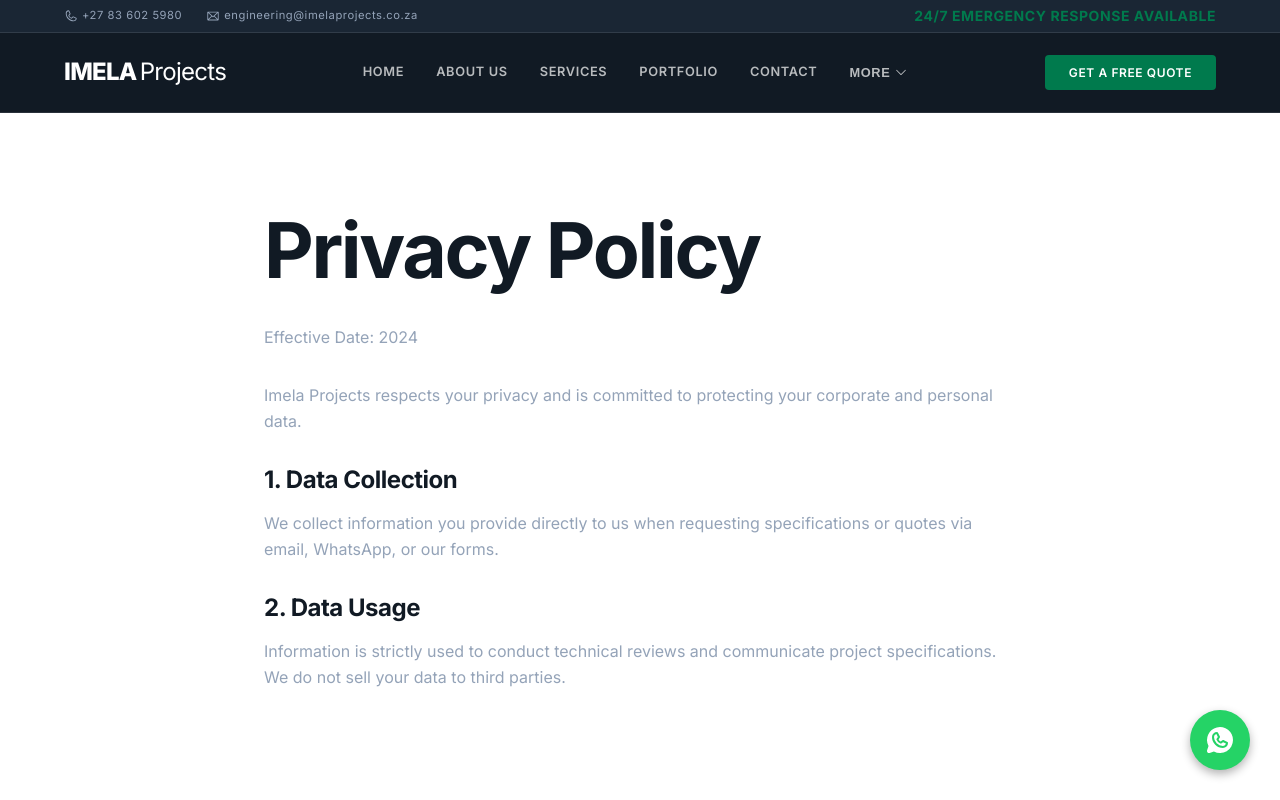
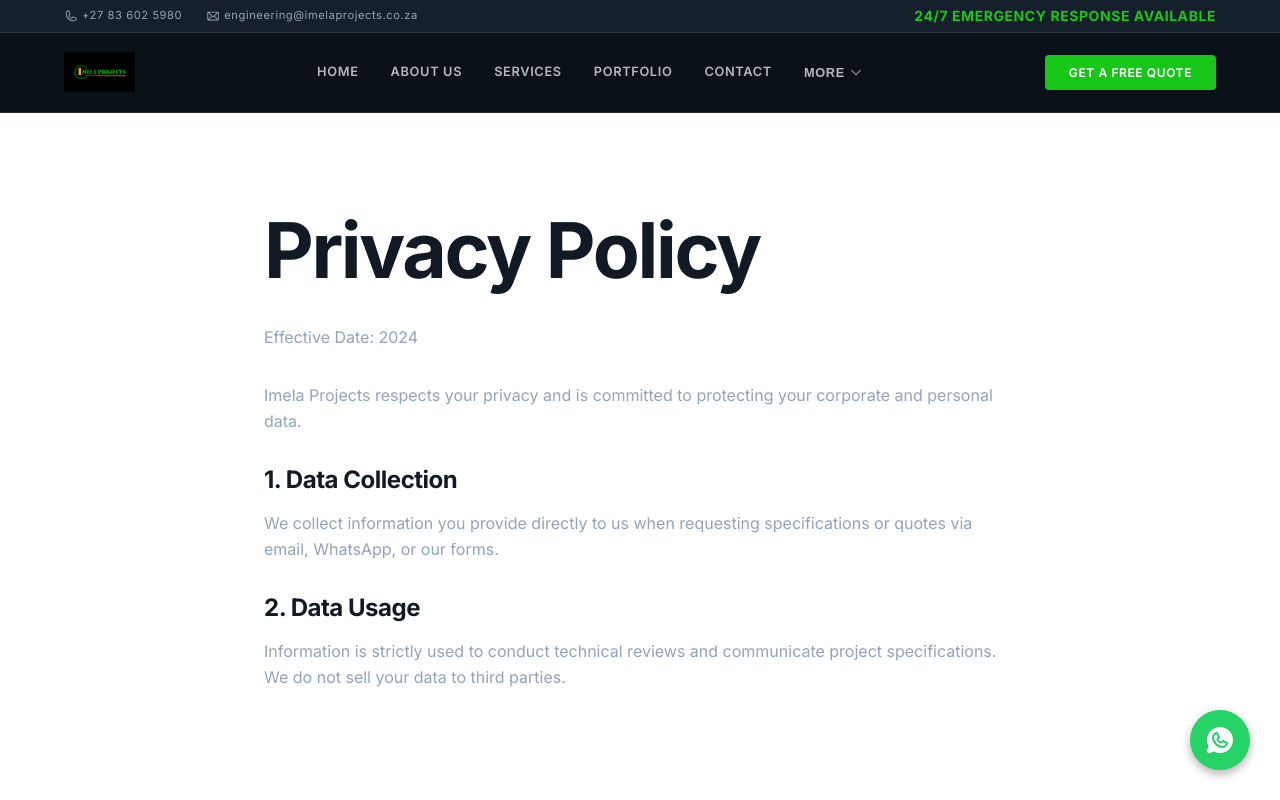
Before and after one commit to BYM1127/IMELA-PROJECTS, a React (Vite) app: page /privacy in a window 1280 px wide. Shown: the top 800 px of the page. Built offline with nearby package versions, Linux system fonts and the light colour scheme.

Commit message:
Add brand logo and update color scheme to match logo branding

```diff
--- a/src/components/Footer.jsx
+++ b/src/components/Footer.jsx
@@ -26,8 +26,8 @@ const Footer = () => {
       <div className="footer-main">
         <div className="container footer-grid">
           <div className="footer-brand">
-            <Link to="/" className="logo-text" style={{marginBottom: '1rem'}}>
-              <strong>IMELA</strong> Projects
+            <Link to="/" className="brand-logo-link" style={{marginBottom: '1rem', display: 'inline-block'}}>
+              <img src="/logo/logo-1.jpeg" alt="Imela Projects Logo" className="brand-logo" />
             </Link>
             <p className="footer-desc">
               Precision Engineering & Infrastructure.
--- a/src/components/Navbar.css
+++ b/src/components/Navbar.css
@@ -45,18 +45,15 @@
   align-items: center;
 }
 
-.logo-text {
-  font-size: 1.5rem;
-  letter-spacing: -0.03em;
-  color: var(--clr-text-light);
+.brand-logo-link {
   display: flex;
   align-items: center;
-  gap: 0.2rem;
 }
 
-.logo-text strong {
-  font-weight: 800;
-  text-transform: uppercase;
+.brand-logo {
+  height: 50px;
+  width: auto;
+  object-fit: contain;
 }
 
 .nav-links {
--- a/src/components/Navbar.jsx
+++ b/src/components/Navbar.jsx
@@ -32,8 +32,8 @@ const Navbar = () => {
 
       <header className="navbar bg-navy">
         <div className="container nav-container">
-          <Link to="/" className="logo-text" onClick={closeMenu}>
-            <strong>IMELA</strong> Projects
+          <Link to="/" className="brand-logo-link" onClick={closeMenu}>
+            <img src="/logo/logo-1.jpeg" alt="Imela Projects Logo" className="brand-logo" />
           </Link>
 
           <nav className={`nav-links ${isMobileMenuOpen ? 'mobile-open' : ''}`}>
--- a/src/index.css
+++ b/src/index.css
@@ -2,14 +2,14 @@
 
 :root {
   /* Colors */
-  --clr-bg-navy: #111A24;
-  --clr-bg-navy-light: #1A2634;
+  --clr-bg-navy: #0B1118; /* Darker navy for better contrast with bright logo */
+  --clr-bg-navy-light: #16202D;
   --clr-bg-white: #FFFFFF;
   --clr-bg-offwhite: #F8F9FA;
 
-  --clr-primary: #007A4D; /* Industrial Green */
-  --clr-primary-hover: #00965E;
-  --clr-accent: #007A4D;
+  --clr-primary: #17C717; /* Bright Green from Logo */
+  --clr-primary-hover: #13A413;
+  --clr-accent: #FFCC00; /* Yellow from Logo */
 
   --clr-text-light: #FFFFFF;
   --clr-text-muted: #94A3B8;
--- a/src/pages/ServiceDetail.css
+++ b/src/pages/ServiceDetail.css
@@ -19,6 +19,17 @@
 .sidebar-brand {
   padding: var(--space-md);
   border-bottom: 1px solid var(--clr-border);
+}
+
+.brand-logo-link {
+  display: flex;
+  align-items: center;
+}
+
+.brand-logo {
+  height: 40px;
+  width: auto;
+  object-fit: contain;
 }
 
 .sidebar-subtitle {
--- a/src/pages/ServiceDetail.jsx
+++ b/src/pages/ServiceDetail.jsx
@@ -8,8 +8,8 @@ const ServiceDetail = () => {
       {/* Sidebar */}
       <aside className="sidebar bg-navy">
         <div className="sidebar-brand">
-          <Link to="/" className="logo-text">
-            <strong>IMELA</strong> Projects
+          <Link to="/" className="brand-logo-link" style={{display: 'inline-block'}}>
+            <img src="/logo/logo-1.jpeg" alt="Imela Projects Logo" className="brand-logo" />
           </Link>
           <p className="sidebar-subtitle">Precision Engineering</p>
         </div>
```
